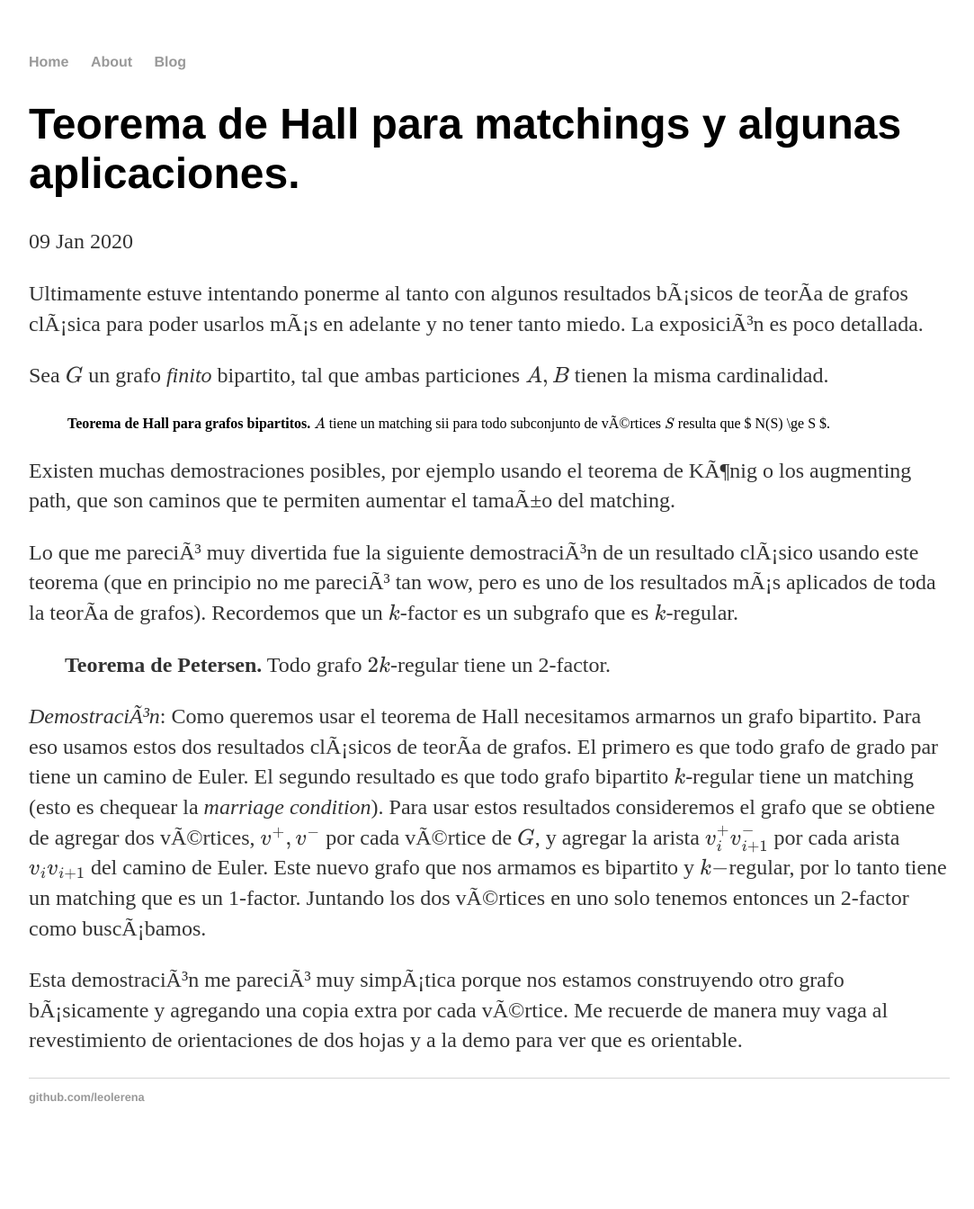
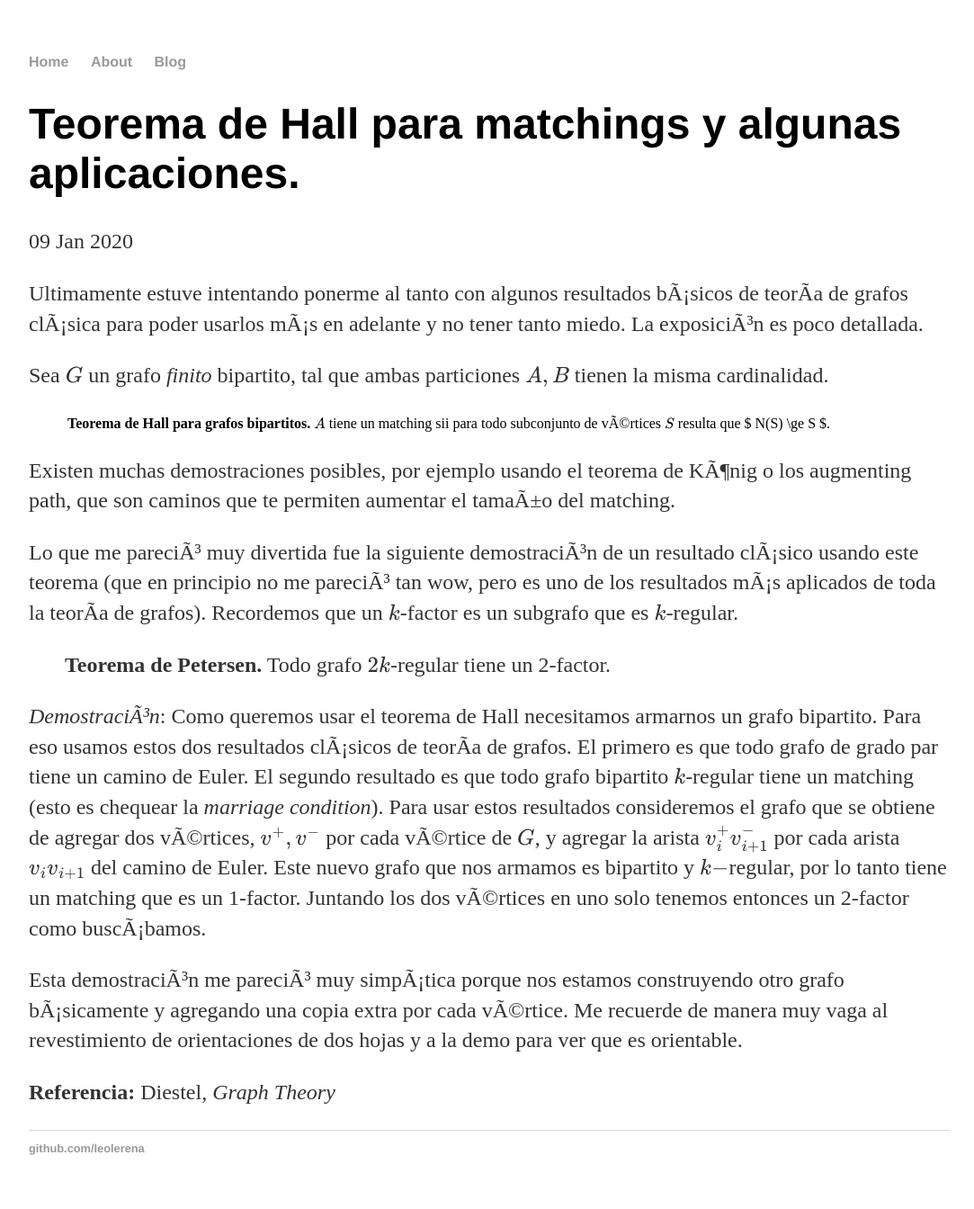
Before and after one commit to leolerena/leolerena.github.io, a Jekyll site: the page built from _posts/2020-09-03-teo-hall-matchings.md, in a window 1280 px wide. Shown: the whole page at 90% size, without its empty margins (96-1179 px from the left). Built offline with Jekyll 4.4.1, drawn with Linux system fonts in a browser that asks for light colours; formulas are drawn with MathJax 3; a script that is not in the unit is left out; before the commit the page ends 1287 px from its top, so only the background shows below that.

Commit message:
Update 2020-09-03-teo-hall-matchings.md

```diff
--- a/_posts/2020-09-03-teo-hall-matchings.md
+++ b/_posts/2020-09-03-teo-hall-matchings.md
@@ -26,3 +26,5 @@ Para usar estos resultados consideremos el grafo que se obtiene de agregar dos v
 $$\tag*{$\blacksquare$}$$
 
 Esta demostración me pareció muy simpática porque nos estamos construyendo otro grafo básicamente y agregando una copia extra por cada vértice. Me recuerde de manera muy vaga al revestimiento de orientaciones de dos hojas y a la demo para ver que es orientable.
+
+**Referencia:** Diestel, _Graph Theory_
```
